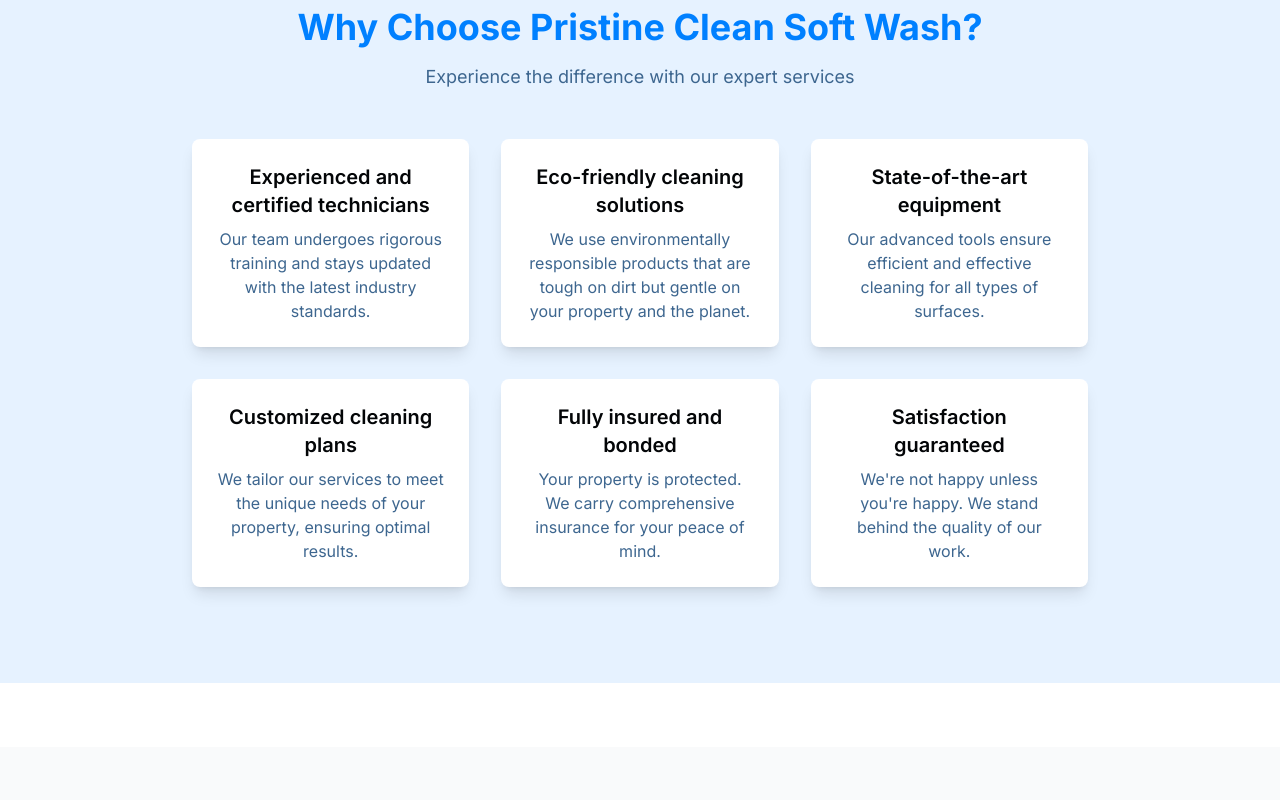
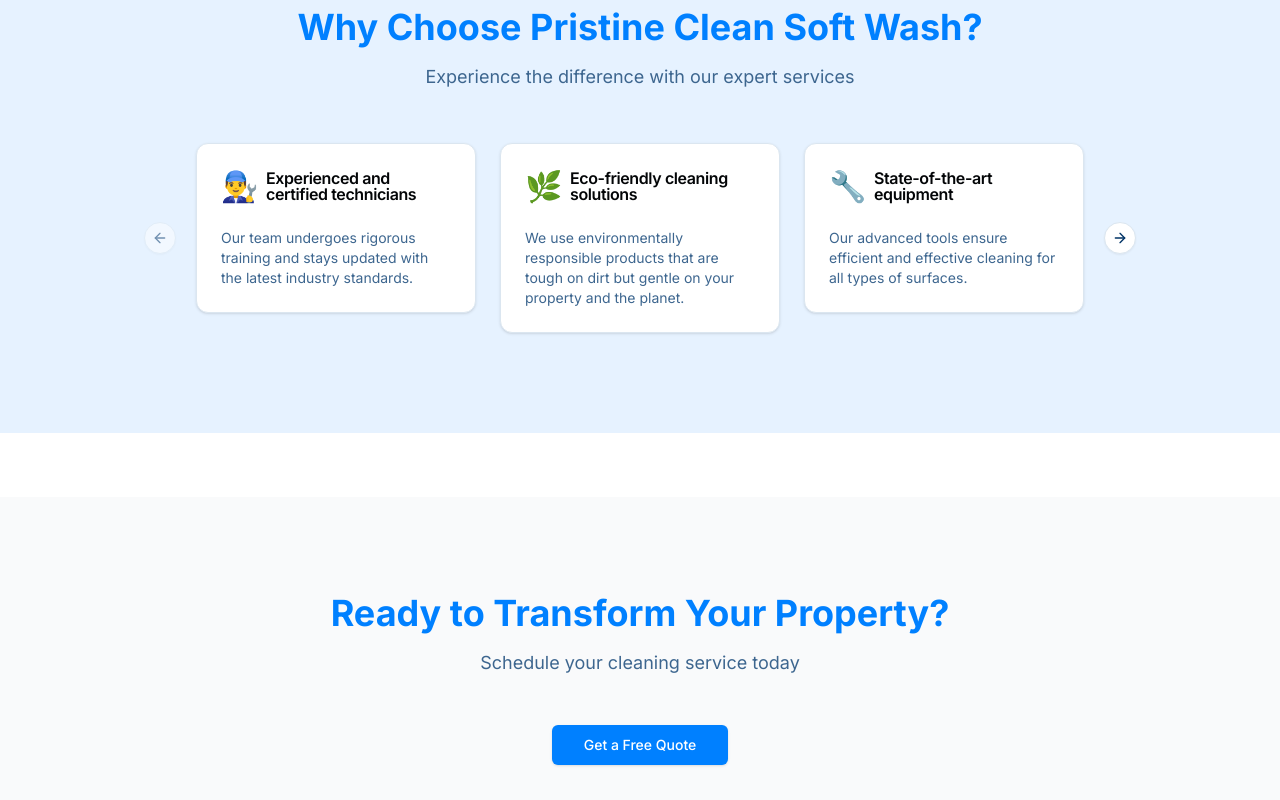
Before and after one commit to arayer143/pristine-clean-softwash, a Next.js app: page /services/all-services in a window 1280 px wide. Shown: the part 1880-2680 px from the top of the page. Built offline with nearby package versions, Linux system fonts and the light colour scheme; no server answers.

Commit message:
updated the all services page

```diff
--- a/components/Services Pages/all-services.tsx
+++ b/components/Services Pages/all-services.tsx
@@ -13,6 +13,21 @@
   AccordionItem,
   AccordionTrigger,
 } from "@/components/ui/accordion"
+import {
+  Card,
+  CardContent,
+  CardDescription,
+
+  CardHeader,
+  CardTitle,
+} from "@/components/ui/card"
+import {
+  Carousel,
+  CarouselContent,
+  CarouselItem,
+  CarouselNext,
+  CarouselPrevious,
+} from "@/components/ui/carousel"
 
 const services = [
   {
@@ -77,27 +92,33 @@
 const reasons = [
   {
     title: 'Experienced and certified technicians',
-    description: 'Our team undergoes rigorous training and stays updated with the latest industry standards.'
+    description: 'Our team undergoes rigorous training and stays updated with the latest industry standards.',
+    icon: '👨‍🔧'
   },
   {
     title: 'Eco-friendly cleaning solutions',
-    description: 'We use environmentally responsible products that are tough on dirt but gentle on your property and the planet.'
+    description: 'We use environmentally responsible products that are tough on dirt but gentle on your property and the planet.',
+    icon: '🌿'
   },
   {
     title: 'State-of-the-art equipment',
-    description: 'Our advanced tools ensure efficient and effective cleaning for all types of surfaces.'
+    description: 'Our advanced tools ensure efficient and effective cleaning for all types of surfaces.',
+    icon: '🔧'
   },
   {
     title: 'Customized cleaning plans',
-    description: 'We tailor our services to meet the unique needs of your property, ensuring optimal results.'
+    description: 'We tailor our services to meet the unique needs of your property, ensuring optimal results.',
+    icon: '📋'
   },
   {
     title: 'Fully insured and bonded',
-    description: 'Your property is protected. We carry comprehensive insurance for your peace of mind.'
+    description: 'Your property is protected. We carry comprehensive insurance for your peace of mind.',
+    icon: '🛡️'
   },
   {
     title: 'Satisfaction guaranteed',
-    description: 'We\'re not happy unless you\'re happy. We stand behind the quality of our work.'
+    description: 'We\'re not happy unless you\'re happy. We stand behind the quality of our work.',
+    icon: '🤝'
   },
 ]
 
@@ -163,19 +184,30 @@
             title="Why Choose Pristine Clean Soft Wash?"
             subtitle="Experience the difference with our expert services"
           />
-          <div className="grid grid-cols-1 md:grid-cols-2 lg:grid-cols-3 gap-8 mt-8">
-            {reasons.map((reason, index) => (
-              <motion.div
-                key={index}
-                className="bg-card text-card-foreground rounded-lg p-6 shadow-lg flex flex-col items-center text-center"
-                {...fadeInUp}
-                transition={{ delay: index * 0.1 }}
-              >
-                <h3 className="text-xl font-semibold mb-2">{reason.title}</h3>
-                <p className="text-muted-foreground">{reason.description}</p>
-              </motion.div>
-            ))}
-          </div>
+          <Carousel className="w-full mt-8">
+            <CarouselContent>
+              {reasons.map((reason, index) => (
+                <CarouselItem key={index} className="md:basis-1/2 lg:basis-1/3">
+                  <div className="p-1">
+                    <Card>
+                      <CardHeader>
+                        <CardTitle className="flex items-center gap-2">
+                          <span className="text-3xl">{reason.icon}</span>
+                          {reason.title}
+                        </CardTitle>
+                      </CardHeader>
+                      <CardContent>
+                        <CardDescription>{reason.description}</CardDescription>
+                      </CardContent>
+
+                    </Card>
+                  </div>
+                </CarouselItem>
+              ))}
+            </CarouselContent>
+            <CarouselPrevious />
+            <CarouselNext />
+          </Carousel>
         </div>
       </SectionWrapper>
 
@@ -192,7 +224,9 @@
               animate={{ opacity: 1, y: 0 }}
               transition={{ delay: 0.5 }}
             >
-              <Button size="lg"><Link href="/contact">Get a Free Quote</Link></Button>
+              <Button size="lg" asChild>
+                <Link href="/contact">Get a Free Quote</Link>
+              </Button>
             </motion.div>
           </div>
         </div>
--- /dev/null
+++ b/components/ui/carousel.tsx
@@ -0,0 +1,262 @@
+"use client"
+
+import * as React from "react"
+import useEmblaCarousel, {
+  type UseEmblaCarouselType,
+} from "embla-carousel-react"
+import { ArrowLeft, ArrowRight } from "lucide-react"
+
+import { cn } from "@/lib/utils"
+import { Button } from "@/components/ui/button"
+
+type CarouselApi = UseEmblaCarouselType[1]
+type UseCarouselParameters = Parameters<typeof useEmblaCarousel>
+type CarouselOptions = UseCarouselParameters[0]
+type CarouselPlugin = UseCarouselParameters[1]
+
+type CarouselProps = {
+  opts?: CarouselOptions
+  plugins?: CarouselPlugin
+  orientation?: "horizontal" | "vertical"
+  setApi?: (api: CarouselApi) => void
+}
+
+type CarouselContextProps = {
+  carouselRef: ReturnType<typeof useEmblaCarousel>[0]
+  api: ReturnType<typeof useEmblaCarousel>[1]
+  scrollPrev: () => void
+  scrollNext: () => void
+  canScrollPrev: boolean
+  canScrollNext: boolean
+} & CarouselProps
+
+const CarouselContext = React.createContext<CarouselContextProps | null>(null)
+
+function useCarousel() {
+  const context = React.useContext(CarouselContext)
+
+  if (!context) {
+    throw new Error("useCarousel must be used within a <Carousel />")
+  }
+
+  return context
+}
+
+const Carousel = React.forwardRef<
+  HTMLDivElement,
+  React.HTMLAttributes<HTMLDivElement> & CarouselProps
+>(
+  (
+    {
+      orientation = "horizontal",
+      opts,
+      setApi,
+      plugins,
+      className,
+      children,
+      ...props
+    },
+    ref
+  ) => {
+    const [carouselRef, api] = useEmblaCarousel(
+      {
+        ...opts,
+        axis: orientation === "horizontal" ? "x" : "y",
+      },
+      plugins
+    )
+    const [canScrollPrev, setCanScrollPrev] = React.useState(false)
+    const [canScrollNext, setCanScrollNext] = React.useState(false)
+
+    const onSelect = React.useCallback((api: CarouselApi) => {
+      if (!api) {
+        return
+      }
+
+      setCanScrollPrev(api.canScrollPrev())
+      setCanScrollNext(api.canScrollNext())
+    }, [])
+
+    const scrollPrev = React.useCallback(() => {
+      api?.scrollPrev()
+    }, [api])
+
+    const scrollNext = React.useCallback(() => {
+      api?.scrollNext()
+    }, [api])
+
+    const handleKeyDown = React.useCallback(
+      (event: React.KeyboardEvent<HTMLDivElement>) => {
+        if (event.key === "ArrowLeft") {
+          event.preventDefault()
+          scrollPrev()
+        } else if (event.key === "ArrowRight") {
+          event.preventDefault()
+          scrollNext()
+        }
+      },
+      [scrollPrev, scrollNext]
+    )
+
+    React.useEffect(() => {
+      if (!api || !setApi) {
+        return
+      }
+
+      setApi(api)
+    }, [api, setApi])
+
+    React.useEffect(() => {
+      if (!api) {
+        return
+      }
+
+      onSelect(api)
+      api.on("reInit", onSelect)
+      api.on("select", onSelect)
+
+      return () => {
+        api?.off("select", onSelect)
+      }
+    }, [api, onSelect])
+
+    return (
+      <CarouselContext.Provider
+        value={{
+          carouselRef,
+          api: api,
+          opts,
+          orientation:
+            orientation || (opts?.axis === "y" ? "vertical" : "horizontal"),
+          scrollPrev,
+          scrollNext,
+          canScrollPrev,
+          canScrollNext,
+        }}
+      >
+        <div
+          ref={ref}
+          onKeyDownCapture={handleKeyDown}
+          className={cn("relative", className)}
+          role="region"
+          aria-roledescription="carousel"
+          {...props}
+        >
+          {children}
+        </div>
+      </CarouselContext.Provider>
+    )
+  }
+)
+Carousel.displayName = "Carousel"
+
+const CarouselContent = React.forwardRef<
+  HTMLDivElement,
+  React.HTMLAttributes<HTMLDivElement>
+>(({ className, ...props }, ref) => {
+  const { carouselRef, orientation } = useCarousel()
+
+  return (
+    <div ref={carouselRef} className="overflow-hidden">
+      <div
+        ref={ref}
+        className={cn(
+          "flex",
+          orientation === "horizontal" ? "-ml-4" : "-mt-4 flex-col",
+          className
+        )}
+        {...props}
+      />
+    </div>
+  )
+})
+CarouselContent.displayName = "CarouselContent"
+
+const CarouselItem = React.forwardRef<
+  HTMLDivElement,
+  React.HTMLAttributes<HTMLDivElement>
+>(({ className, ...props }, ref) => {
+  const { orientation } = useCarousel()
+
+  return (
+    <div
+      ref={ref}
+      role="group"
+      aria-roledescription="slide"
+      className={cn(
+        "min-w-0 shrink-0 grow-0 basis-full",
+        orientation === "horizontal" ? "pl-4" : "pt-4",
+        className
+      )}
+      {...props}
+    />
+  )
+})
+CarouselItem.displayName = "CarouselItem"
+
+const CarouselPrevious = React.forwardRef<
+  HTMLButtonElement,
+  React.ComponentProps<typeof Button>
+>(({ className, variant = "outline", size = "icon", ...props }, ref) => {
+  const { orientation, scrollPrev, canScrollPrev } = useCarousel()
+
+  return (
+    <Button
+      ref={ref}
+      variant={variant}
+      size={size}
+      className={cn(
+        "absolute  h-8 w-8 rounded-full",
+        orientation === "horizontal"
+          ? "-left-12 top-1/2 -translate-y-1/2"
+          : "-top-12 left-1/2 -translate-x-1/2 rotate-90",
+        className
+      )}
+      disabled={!canScrollPrev}
+      onClick={scrollPrev}
+      {...props}
+    >
+      <ArrowLeft className="h-4 w-4" />
+      <span className="sr-only">Previous slide</span>
+    </Button>
+  )
+})
+CarouselPrevious.displayName = "CarouselPrevious"
+
+const CarouselNext = React.forwardRef<
+  HTMLButtonElement,
+  React.ComponentProps<typeof Button>
+>(({ className, variant = "outline", size = "icon", ...props }, ref) => {
+  const { orientation, scrollNext, canScrollNext } = useCarousel()
+
+  return (
+    <Button
+      ref={ref}
+      variant={variant}
+      size={size}
+      className={cn(
+        "absolute h-8 w-8 rounded-full",
+        orientation === "horizontal"
+          ? "-right-12 top-1/2 -translate-y-1/2"
+          : "-bottom-12 left-1/2 -translate-x-1/2 rotate-90",
+        className
+      )}
+      disabled={!canScrollNext}
+      onClick={scrollNext}
+      {...props}
+    >
+      <ArrowRight className="h-4 w-4" />
+      <span className="sr-only">Next slide</span>
+    </Button>
+  )
+})
+CarouselNext.displayName = "CarouselNext"
+
+export {
+  type CarouselApi,
+  Carousel,
+  CarouselContent,
+  CarouselItem,
+  CarouselPrevious,
+  CarouselNext,
+}
--- a/package.json
+++ b/package.json
@@ -24,6 +24,7 @@
     "add": "^2.0.6",
     "class-variance-authority": "^0.7.0",
     "clsx": "^2.1.1",
+    "embla-carousel-react": "^8.5.1",
     "framer-motion": "^11.11.17",
     "lucide-react": "^0.460.0",
     "next": "15.0.3",
--- a/tailwind.config.ts
+++ b/tailwind.config.ts
@@ -22,32 +22,32 @@
   				foreground: 'hsl(var(--popover-foreground))'
   			},
   			primary: {
+  				'50': 'hsl(210, 100%, 95%)',
+  				'100': 'hsl(210, 100%, 90%)',
+  				'200': 'hsl(210, 100%, 80%)',
+  				'300': 'hsl(210, 100%, 70%)',
+  				'400': 'hsl(210, 100%, 60%)',
+  				'500': 'hsl(210, 100%, 50%)',
+  				'600': 'hsl(210, 100%, 40%)',
+  				'700': 'hsl(210, 100%, 30%)',
+  				'800': 'hsl(210, 100%, 20%)',
+  				'900': 'hsl(210, 100%, 10%)',
   				DEFAULT: 'hsl(var(--primary))',
-          foreground: 'hsl(var(--primary-foreground))',
-          50: 'hsl(210, 100%, 95%)',
-          100: 'hsl(210, 100%, 90%)',
-          200: 'hsl(210, 100%, 80%)',
-          300: 'hsl(210, 100%, 70%)',
-          400: 'hsl(210, 100%, 60%)',
-          500: 'hsl(210, 100%, 50%)',
-          600: 'hsl(210, 100%, 40%)',
-          700: 'hsl(210, 100%, 30%)',
-          800: 'hsl(210, 100%, 20%)',
-          900: 'hsl(210, 100%, 10%)',
+  				foreground: 'hsl(var(--primary-foreground))'
   			},
   			secondary: {
+  				'50': 'hsl(150, 100%, 95%)',
+  				'100': 'hsl(150, 100%, 90%)',
+  				'200': 'hsl(150, 100%, 80%)',
+  				'300': 'hsl(150, 100%, 70%)',
+  				'400': 'hsl(150, 100%, 60%)',
+  				'500': 'hsl(150, 100%, 50%)',
+  				'600': 'hsl(150, 100%, 40%)',
+  				'700': 'hsl(150, 100%, 30%)',
+  				'800': 'hsl(150, 100%, 20%)',
+  				'900': 'hsl(150, 100%, 10%)',
   				DEFAULT: 'hsl(var(--secondary))',
-          foreground: 'hsl(var(--secondary-foreground))',
-          50: 'hsl(150, 100%, 95%)',
-          100: 'hsl(150, 100%, 90%)',
-          200: 'hsl(150, 100%, 80%)',
-          300: 'hsl(150, 100%, 70%)',
-          400: 'hsl(150, 100%, 60%)',
-          500: 'hsl(150, 100%, 50%)',
-          600: 'hsl(150, 100%, 40%)',
-          700: 'hsl(150, 100%, 30%)',
-          800: 'hsl(150, 100%, 20%)',
-          900: 'hsl(150, 100%, 10%)',
+  				foreground: 'hsl(var(--secondary-foreground))'
   			},
   			muted: {
   				DEFAULT: 'hsl(var(--muted))',
@@ -78,15 +78,36 @@
   			sm: 'calc(var(--radius) - 4px)'
   		},
   		keyframes: {
-        "accordion-down": {
-          from: { height: "0" },
-          to: { height: "var(--radix-accordion-content-height)" },
+  			'accordion-down': {
+  				from: {
+  					height: '0'
   				},
+  				to: {
+  					height: 'var(--radix-accordion-content-height)'
+  				}
+  			},
+  			'accordion-down': {
+  				from: {
+  					height: '0'
+  				},
+  				to: {
+  					height: 'var(--radix-accordion-content-height)'
+  				}
+  			},
+  			'accordion-up': {
+  				from: {
+  					height: 'var(--radix-accordion-content-height)'
+  				},
+  				to: {
+  					height: '0'
+  				}
+  			}
   		},
   		animation: {
-        "accordion-down": "accordion-down 0.2s ease-out",
-      },
-
+  			'accordion-down': 'accordion-down 0.2s ease-out',
+  			'accordion-down': 'accordion-down 0.2s ease-out',
+  			'accordion-up': 'accordion-up 0.2s ease-out'
+  		}
   	}
   },
   plugins: [animatePlugin],
```
Also changed, not shown: 1 other file (tests, documents, lock files or other folders). Lines whose indentation alone changed are shown as unchanged.
